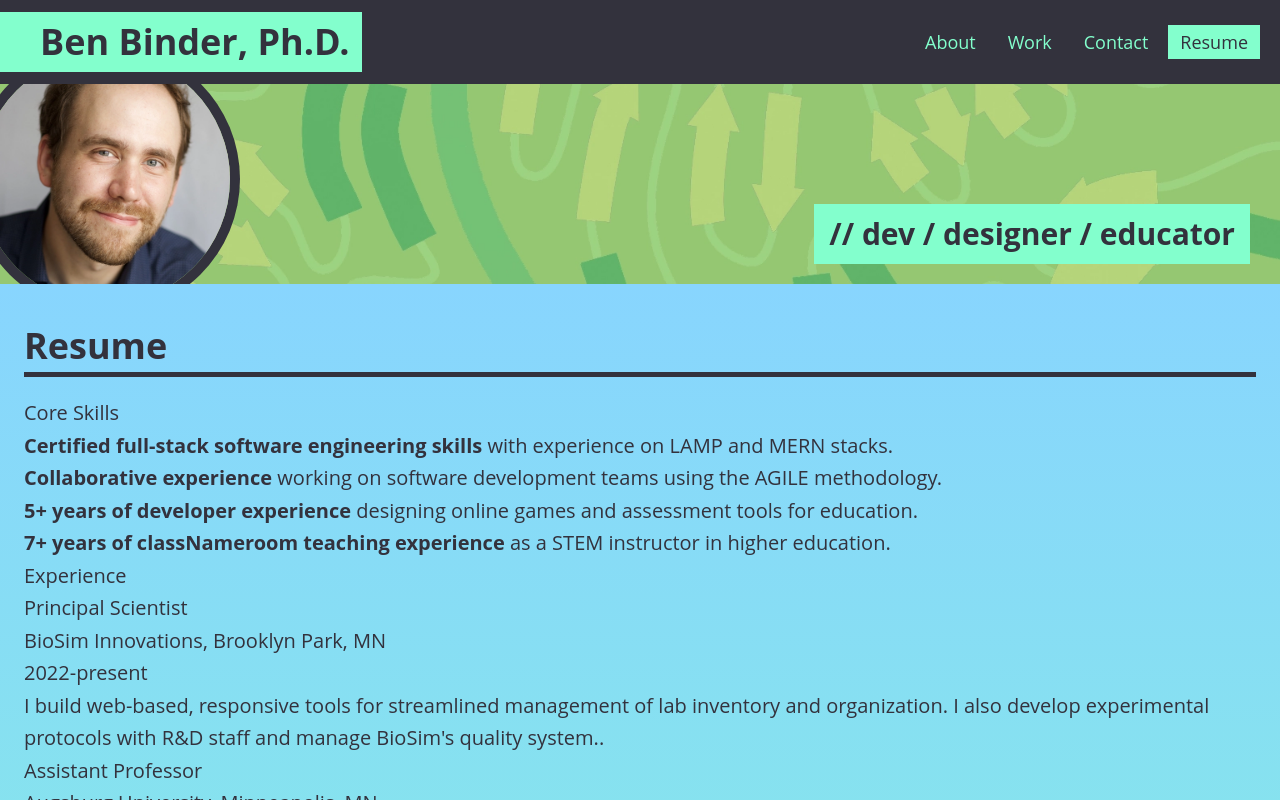
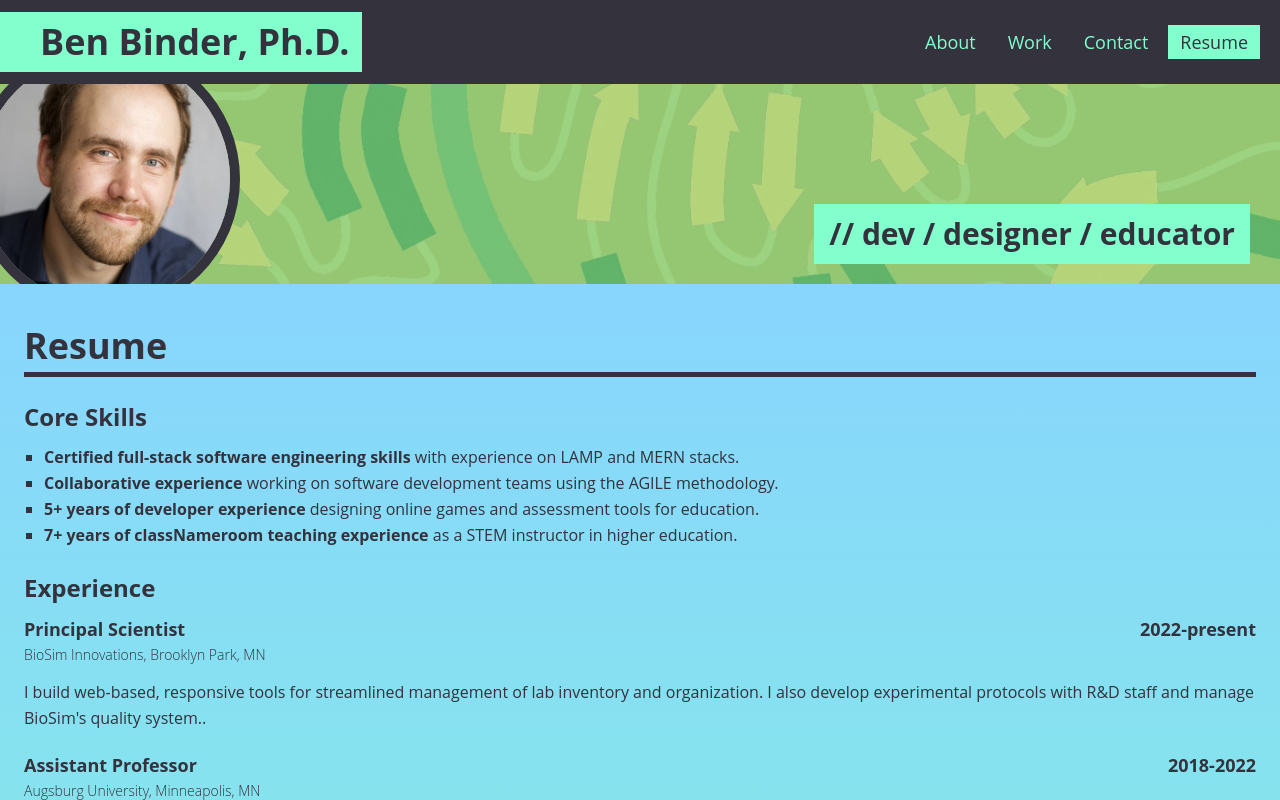
Before and after one commit to binderb/react-dev-portfolio, a React (Create React App) app: page / in a window 1280 px wide. Both pictures are taken after a click on the item "Resume". Shown: the top 800 px of the page. Built offline with nearby package versions, Linux system fonts and the light colour scheme.

Commit message:
Begin formatting resume.

```diff
--- a/src/pages/Resume.js
+++ b/src/pages/Resume.js
@@ -1,10 +1,10 @@
 export default function Resume () {
   return (
     <>
-    <section className="main-section" id="core-skills">
-      <h2>Core Skills</h2>
+    <section className="text-[16px]" id="core-skills">
+      <h2 className='font-bold text-[24px] mb-2'>Core Skills</h2>
       <div className="main-content" id="core-skills-content">
-        <ul>
+        <ul className="list-square ml-5 mb-5">
           <li>
             <strong>Certified full-stack software engineering skills</strong> with experience on LAMP and MERN stacks.
           </li>
@@ -21,30 +21,30 @@ export default function Resume () {
       </div>
     </section>
     {/* Experience */}
-    <section className="main-section" id="experience">
-      <h2>Experience</h2>
+    <section className="text-[16px]" id="experience">
+      <h2 className='font-bold text-[24px] mb-2'>Experience</h2>
       <div className="main-content" id="experience-content">
         {/* BioSim */}
-        <div className="experience-box">
-          <div className="experience-item-header">
-            <div className="experience-item-name">
+        <div className="flex flex-col mb-5">
+          <div className="flex justify-between mb-3">
+            <div className="font-bold text-[18px]">
               Principal Scientist
-              <div className="experience-item-location">BioSim Innovations, Brooklyn Park, MN</div>
+              <div className="font-light text-[14px]">BioSim Innovations, Brooklyn Park, MN</div>
             </div>
-            <div className="experience-item-years">2022-present</div>
+            <div className="font-bold text-[18px]">2022-present</div>
           </div>
           <div className="experience-item-content">
             I build web-based, responsive tools for streamlined management of lab inventory and organization. I also develop experimental protocols with R&D staff and manage BioSim's quality system..
           </div>
         </div>
         {/* Augsburg */}
-        <div className="experience-box">
-          <div className="experience-item-header">
-            <div className="experience-item-name">
+        <div className="flex flex-col mb-5">
+          <div className="flex justify-between mb-3">
+            <div className="font-bold text-[18px]">
               Assistant Professor
-              <div className="experience-item-location">Augsburg University, Minneapolis, MN</div>
+              <div className="font-light text-[14px]">Augsburg University, Minneapolis, MN</div>
             </div>
-            <div className="experience-item-years">2018-2022</div>
+            <div className="font-bold text-[18px]">2018-2022</div>
           </div>
           <div className="experience-item-content">
             I designed and taught a wide range of courses, from first-year survey courses to the university's upper-division biochemistry sequence. I specialized in developing interactive educational tools, including web- and app-based demos, games, and practice modules,
@@ -52,26 +52,26 @@ export default function Resume () {
           </div>
         </div>
         {/* Concordia */}
-        <div className="experience-box">
-          <div className="experience-item-header">
-            <div className="experience-item-name">
+        <div className="flex flex-col mb-5">
+          <div className="flex justify-between mb-3">
+            <div className="font-bold text-[18px]">
               Adjunct Professor
-              <div className="experience-item-location">Concordia University, St. Paul, MN</div>
+              <div className="font-light text-[14px]">Concordia University, St. Paul, MN</div>
             </div>
-            <div className="experience-item-years">2015-2018</div>
+            <div className="font-bold text-[18px]">2015-2018</div>
           </div>
           <div className="experience-item-content">
             I taught a variety of undergraduate STEM courses at Concordia over several semesters, including Introductory Biology, General Chemistry, Organic Chemistry, and Human Anatomy & Physiology. I also garnered significant experience in curriculum development, designing lesson plans, activities, and laboratories while working closely with full-time Concordia faculty.
           </div>
         </div>
         {/* Postdoc */}
-        <div className="experience-box">
-          <div className="experience-item-header">
-            <div className="experience-item-name">
+        <div className="flex flex-col mb-5">
+          <div className="flex justify-between mb-3">
+            <div className="font-bold text-[18px]">
               Postdoctoral Fellow
-              <div className="experience-item-location">University of Minnesota, Minneapolis, MN</div>
+              <div className="font-light text-[14px]">University of Minnesota, Minneapolis, MN</div>
             </div>
-            <div className="experience-item-years">2016-2017</div>
+            <div className="font-bold text-[18px]">2016-2017</div>
           </div>
           <div className="experience-item-content">
             I built and refined new computational models of muscle protein complexes. To facilitate this work, I developed advanced programming skills in a variety of languages, including Python, MATLAB, Tcl/Tk, and JavaScript.
@@ -81,31 +81,31 @@ export default function Resume () {
     </section>
     {/* Education */}
     <section className="main-section" id="education">
-      <h2>Education</h2>
-      <div className="main-content" id="experience-content">
-        <div className="education-box">
-          <div className="education-item-header">
-            <div className="education-item-name">
+      <h2 className='font-bold text-[24px] mb-2'>Education</h2>
+      <div className="main-content" id="education-content">
+        <div className="flex flex-col mb-5">
+          <div className="flex justify-between">
+            <div className="font-bold text-[18px]">
               Ph.D., Biochemistry, Molecular Biology, and Biophysics
-              <div className="education-item-location">University of Minnesota, Minneapolis, MN</div>
+              <div className="font-light text-[14px]">University of Minnesota, Minneapolis, MN</div>
             </div>
-            <div className="education-item-year">2016</div>
+            <div className="font-bold text-[18px]">2016</div>
           </div>
         </div>
-        <div className="education-box">
-          <div className="education-item-header">
-            <div className="education-item-name">
+        <div className="flex flex-col mb-5">
+          <div className="flex justify-between">
+            <div className="font-bold text-[18px]">
               B.A., Chemistry and Mathematics
-              <div className="education-item-location">St. Olaf College, Northfield, MN</div>
+              <div className="font-light text-[14px]">St. Olaf College, Northfield, MN</div>
             </div>
-            <div className="education-item-year">2011</div>
+            <div className="font-bold text-[18px]">2011</div>
           </div>
         </div>
       </div>
     </section>
     {/* Awards */}
     <section className="main-section" id="awards">
-      <h2>Awards</h2>
+      <h2 className="font-bold text-[24px] mb-2">Awards</h2>
       <div className="main-content" id="awards-content">
         <div className="award-box">
           <div className="award-item-header">
--- a/tailwind.config.js
+++ b/tailwind.config.js
@@ -15,6 +15,9 @@ module.exports = {
       },
       backgroundImage: {
         banner: 'url("./images/biochembanner.webp")'
+      },
+      listStyleType: {
+        square: 'square'
       }
     },
   },
```
